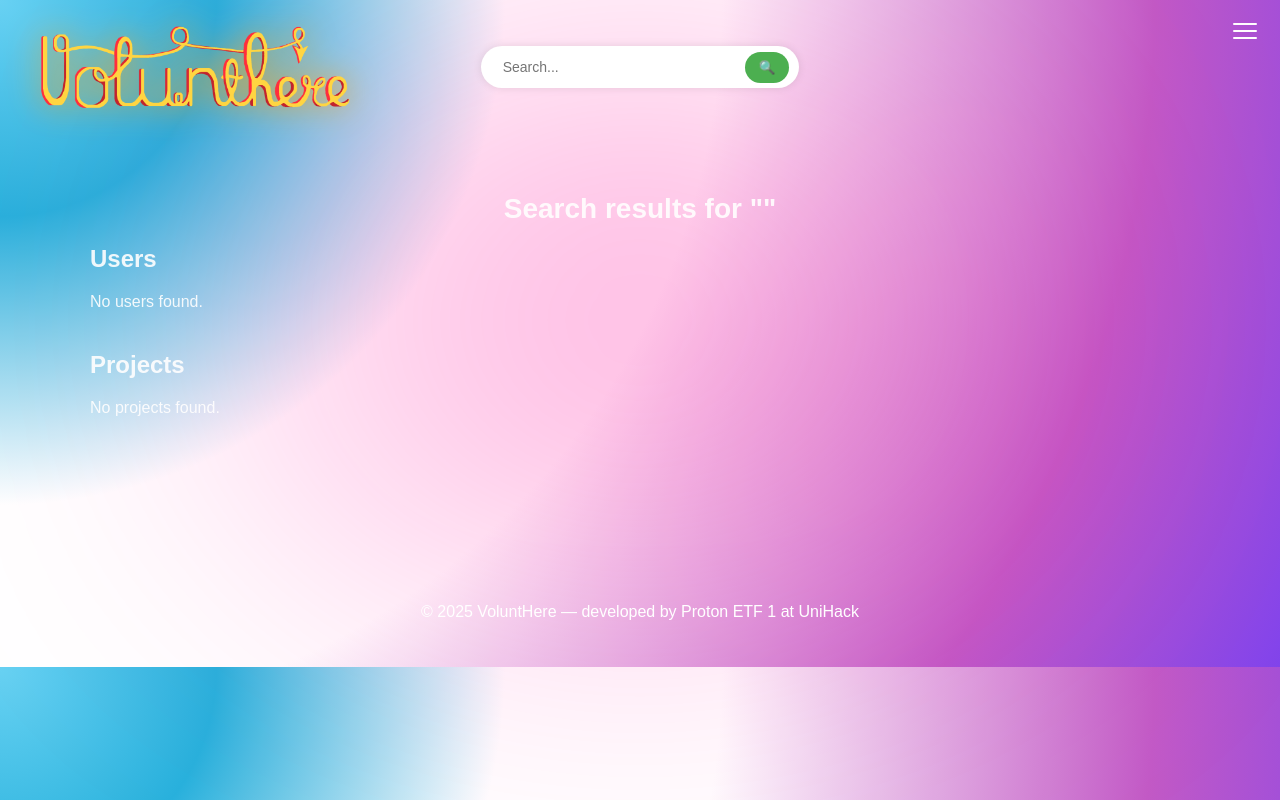
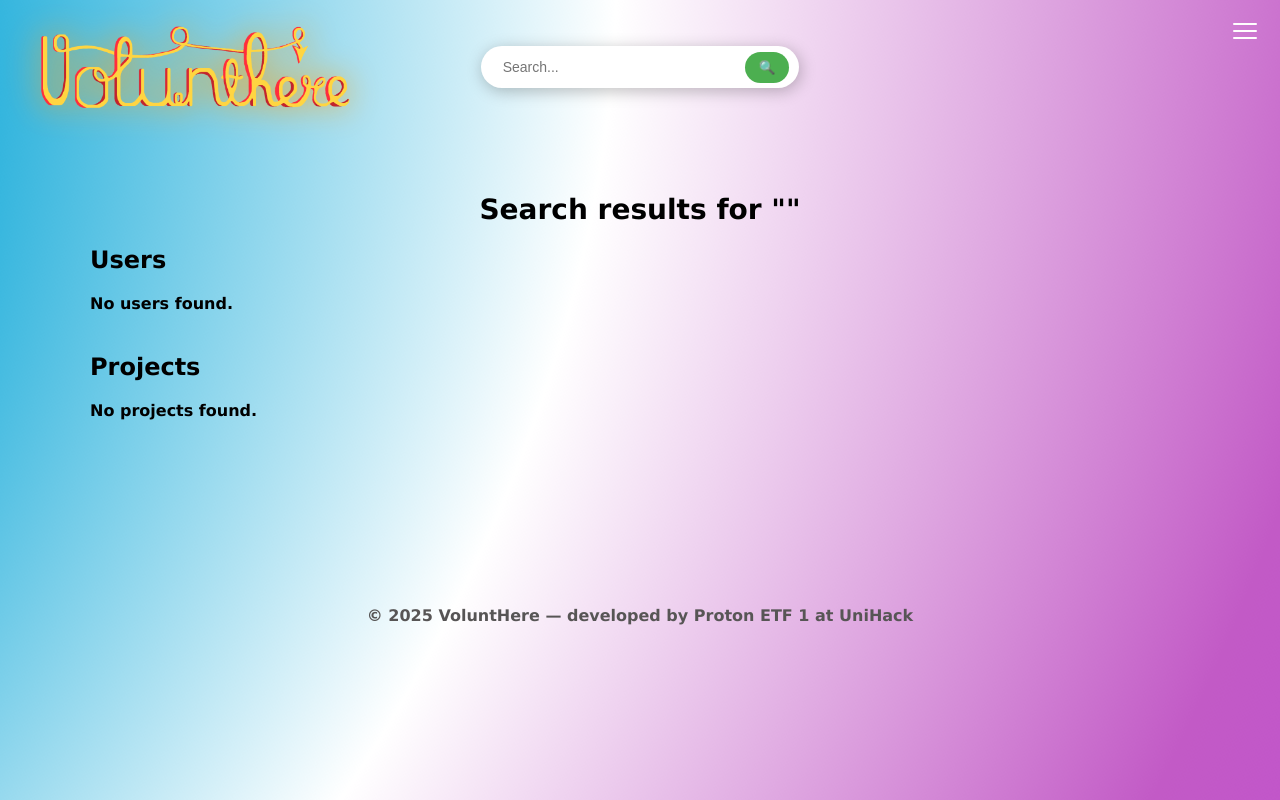
Before and after one commit to proton-org-rs/VoluntHere, a Flask app: page /search in a window 1280 px wide. Run offline with Flask 3, Linux system fonts and the light colour scheme.

Commit message:
Base and Index full rework

```diff
--- a/app/static/css/base.css
+++ b/app/static/css/base.css
@@ -1,30 +1,33 @@
 /* ---------- GLOBAL ---------- */
 body {
-    font-family: Arial, sans-serif;
+    font-family: "Lucida Sans Unicode",cursive;
+    font-weight: bolder;
     margin: 0;
-    background: radial-gradient(circle at top left,
-    rgb(104, 210, 243) 0%,
-    rgb(40, 177, 220) 15%,
-    rgb(255, 255, 255) 35%,
-    rgb(255, 255, 255) 50%,
-    rgb(194, 90, 198) 80%,
-    rgb(129, 68, 236) 100%);
-    color: rgba(255,254,254, 0.9)
+    min-height: 10rem;
+}
+
+body::before{
+    content: "";
+    position: fixed;
+    inset: 0;
+
+    background: radial-gradient(ellipse at top left,
+    rgb(104, 210, 243) 5%,
+    rgb(40, 177, 220) 28%,
+    /*rgb(255, 255, 255) 35%,*/
+    rgb(255, 255, 255) 47%,
+    rgb(194, 90, 198) 70%,
+    rgb(187, 33, 248) 125%);
+    color: rgba(255,254,254, 0.9);
+    width: 200%;
+    height: 250%;
+    transform: rotate(-30deg);
+    transform-origin: bottom left;
+    z-index: -1;
+    pointer-events: none;
 }
 
 
-body::before {
-  content: '';
-  position: absolute;
-  width: 60%;
-  height: 60%;
-  background: rgba(255, 4, 153, 0.32);
-  border-radius: 50%;
-  filter: blur(150px);
-  top: 10%;
-  left: 20%;
-  z-index: -1;
-}
 
 .container {
     padding: 40px 20px;
@@ -62,7 +65,7 @@ body::before {
         border-radius: 30px;
         padding: 5px 10px;
         gap: 10px;
-        box-shadow: 0 0 8px rgba(0,0,0,0.1);
+        box-shadow: 0.1rem 0.2rem 1rem rgba(0,0,0,0.25);
 
         input {
         border: none;
@@ -117,12 +120,13 @@ body::before {
     padding: 0.5rem;
     border-radius: 0.4rem;
     justify-self: flex-end;
+    transition: box-shadow 0.3s ease-out
 }
 
 .btn-secondary:hover{
-    background: green;
-    border: 1em, 3em;
+    box-shadow: 0.1rem 0.1rem 0.8rem rgba(0,0,0,0.3);
 }
+
 
 /* ---------- HERO ---------- */
 .hero {
@@ -168,13 +172,13 @@ body::before {
 }
 
 .project-card {
-    background: rgba(247, 215, 248, 0.38); /* semi-transparent white */
+    background: rgba(247, 215, 248, 0.5); /* semi-transparent white */
     backdrop-filter: blur(10px);          /* blur background behind card */
-    border: 0.2em solid rgba(223, 63, 63, 0.4); /* subtle border */
+    border: 0.2rem solid rgba(239, 194, 194, 0.15); /* subtle border */
     border-radius: 16px;                  /* rounded corners */
     padding: 20px;
 
-    box-shadow: 0 8px 1em rgba(0, 0, 0, 0.2);
+    box-shadow: 0 8px 1em rgba(0, 0, 0, 0.3);
     color: #222;
 }
 
@@ -198,7 +202,7 @@ footer {
     text-align: center;
     padding: 30px;
     margin-top: 60px;
-    color: white;
+    color: #575555;
 }
 
 /* ---------- TOAST ---------- */
```
Also changed, not shown: app/static/css/index.css (+8 -23 lines).
